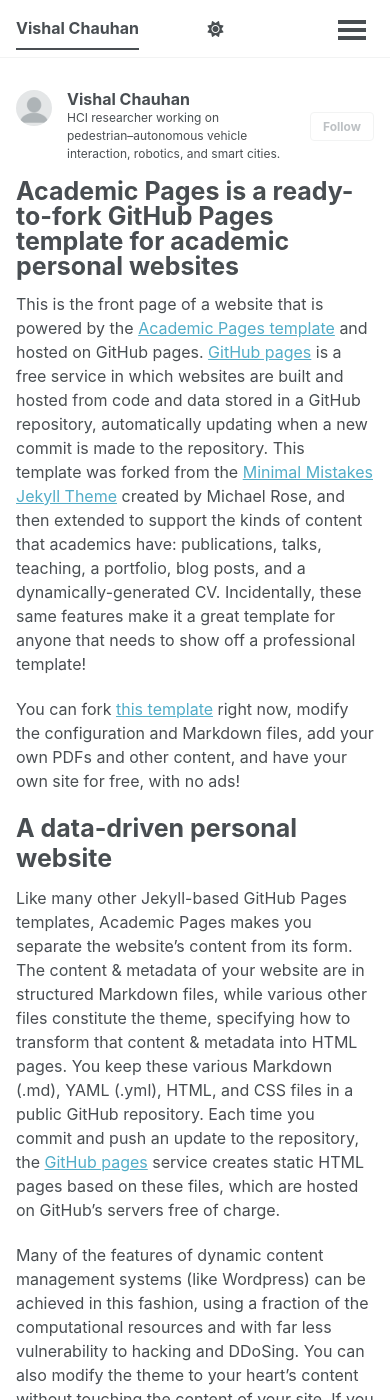
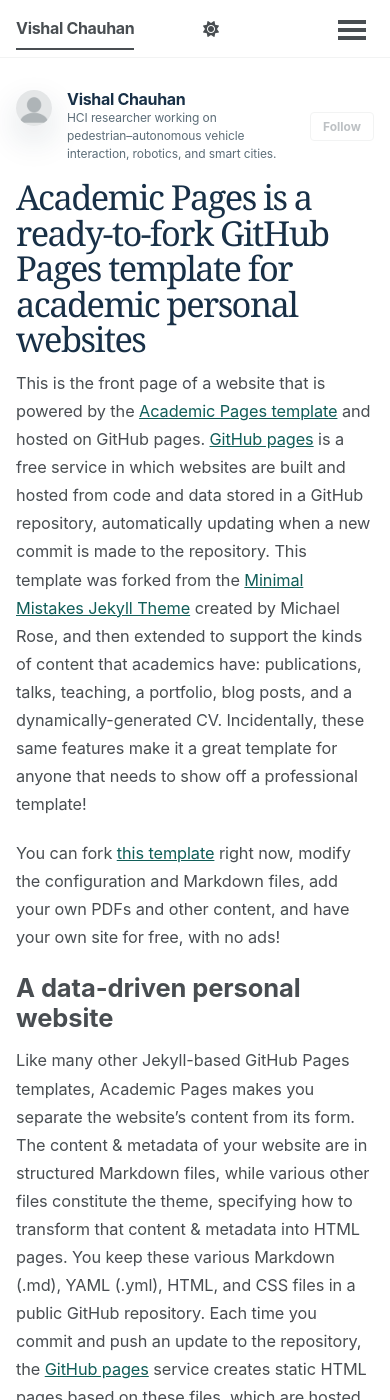
Before and after one commit to vishalchauhan-hi/academic-site-v2, a Jekyll site: the page built from _pages/about.md, in a window 390 px wide and 1400 px high. Built offline with Jekyll 4.4.1, drawn with Linux system fonts in a browser that asks for light colours; a style sheet for code colours, icons or effects is not loaded.

Commit message:
Customize assets/css/main.scss for Vishal's academic site

```diff
--- a/assets/css/main.scss
+++ b/assets/css/main.scss
@@ -37,3 +37,267 @@
     "layout/sidebar",
     "layout/json_cv"
 ;
+
+/* Vishal Chauhan — editorial academic identity layer
+   Keeps the Academic Pages structure while establishing a distinct visual system. */
+:root {
+  --vc-accent: #0f766e;
+  --vc-accent-dark: #115e59;
+  --vc-ink: #183047;
+  --vc-muted: #5c6d78;
+  --vc-surface: #f5f8f6;
+  --vc-card: #ffffff;
+  --vc-rule: #dbe5e1;
+}
+
+html[data-theme="dark"] {
+  --vc-accent: #5eead4;
+  --vc-accent-dark: #99f6e4;
+  --vc-ink: #e8f2f0;
+  --vc-muted: #a9bbb7;
+  --vc-surface: #14211f;
+  --vc-card: #192b28;
+  --vc-rule: #2e4944;
+}
+
+body {
+  letter-spacing: -0.006em;
+}
+
+.masthead {
+  background: color-mix(in srgb, var(--global-bg-color) 94%, transparent);
+  backdrop-filter: blur(12px);
+}
+
+.masthead__menu-item--lg a {
+  color: var(--vc-ink);
+  letter-spacing: -0.02em;
+}
+
+.greedy-nav a:hover,
+.greedy-nav a:focus {
+  color: var(--vc-accent-dark);
+}
+
+.page__title {
+  max-width: 760px;
+  margin-bottom: 0.8rem;
+  color: var(--vc-ink);
+  font-family: Georgia, "Times New Roman", serif;
+  font-size: clamp(2.15rem, 5vw, 4rem);
+  font-weight: 500;
+  letter-spacing: -0.045em;
+  line-height: 1.03;
+}
+
+.page__content {
+  font-size: 1.02rem;
+  line-height: 1.72;
+}
+
+.page__content h2 {
+  margin-top: 3.6rem;
+  padding-bottom: 0.55rem;
+  border-bottom: 1px solid var(--vc-rule);
+  color: var(--vc-ink);
+  font-family: Georgia, "Times New Roman", serif;
+  font-size: clamp(1.55rem, 3vw, 2.15rem);
+  font-weight: 500;
+  letter-spacing: -0.025em;
+}
+
+.page__content a {
+  color: var(--vc-accent-dark);
+}
+
+.vc-kicker {
+  margin: 0 0 1.1rem;
+  color: var(--vc-accent-dark);
+  font-size: 0.72rem;
+  font-weight: 700;
+  letter-spacing: 0.13em;
+  text-transform: uppercase;
+}
+
+.vc-lede {
+  max-width: 760px;
+  margin-bottom: 1.3rem;
+  color: var(--vc-ink);
+  font-family: Georgia, "Times New Roman", serif;
+  font-size: clamp(1.25rem, 2.4vw, 1.65rem);
+  line-height: 1.48;
+}
+
+.vc-actions {
+  display: flex;
+  flex-wrap: wrap;
+  gap: 0.7rem;
+  margin: 1.7rem 0 0;
+}
+
+.page__content .vc-button {
+  display: inline-flex;
+  align-items: center;
+  min-height: 42px;
+  padding: 0.58rem 0.95rem;
+  border: 1px solid var(--vc-rule);
+  border-radius: 999px;
+  color: var(--vc-ink);
+  font-size: 0.82rem;
+  font-weight: 700;
+  text-decoration: none;
+  transition: transform 160ms ease, border-color 160ms ease, background 160ms ease;
+}
+
+.page__content .vc-button:hover {
+  border-color: var(--vc-accent);
+  transform: translateY(-1px);
+}
+
+.page__content .vc-button--primary {
+  border-color: var(--vc-accent-dark);
+  background: var(--vc-accent-dark);
+  color: #fff;
+}
+
+.vc-section-intro {
+  max-width: 720px;
+  color: var(--vc-muted);
+  font-size: 1.04rem;
+}
+
+.vc-card-grid {
+  display: grid;
+  grid-template-columns: repeat(3, minmax(0, 1fr));
+  gap: 0.9rem;
+  margin: 1.35rem 0 1rem;
+}
+
+.vc-card {
+  position: relative;
+  min-height: 270px;
+  padding: 1.25rem;
+  overflow: hidden;
+  border: 1px solid var(--vc-rule);
+  border-radius: 14px;
+  background: var(--vc-card);
+}
+
+.vc-card::after {
+  position: absolute;
+  right: -24px;
+  bottom: -34px;
+  width: 110px;
+  height: 110px;
+  border: 18px solid var(--vc-surface);
+  border-radius: 50%;
+  content: "";
+}
+
+.vc-card__number {
+  color: var(--vc-accent-dark);
+  font-family: ui-monospace, SFMono-Regular, Menlo, Monaco, Consolas, monospace;
+  font-size: 0.75rem;
+  font-weight: 700;
+}
+
+.vc-card .vc-card__label {
+  margin: 1.75rem 0 0.2rem;
+  color: var(--vc-muted);
+  font-size: 0.68rem;
+  font-weight: 700;
+  letter-spacing: 0.1em;
+  text-transform: uppercase;
+}
+
+.vc-card h3 {
+  margin: 0 0 0.65rem;
+  color: var(--vc-ink);
+  font-family: Georgia, "Times New Roman", serif;
+  font-size: 1.22rem;
+  font-weight: 500;
+}
+
+.vc-card p:last-child {
+  position: relative;
+  z-index: 1;
+  margin: 0;
+  color: var(--vc-muted);
+  font-size: 0.86rem;
+  line-height: 1.55;
+}
+
+.vc-methods {
+  display: flex;
+  flex-wrap: wrap;
+  gap: 0.55rem;
+  align-items: center;
+  padding: 0.9rem 0;
+  color: var(--vc-muted);
+  font-size: 0.76rem;
+}
+
+.vc-methods strong {
+  margin-right: 0.25rem;
+  color: var(--vc-ink);
+}
+
+.vc-methods span {
+  padding: 0.26rem 0.55rem;
+  border: 1px solid var(--vc-rule);
+  border-radius: 999px;
+}
+
+.vc-news {
+  border-top: 1px solid var(--vc-rule);
+}
+
+.vc-news__item {
+  display: grid;
+  grid-template-columns: 74px 1fr;
+  gap: 1rem;
+  padding: 0.95rem 0;
+  border-bottom: 1px solid var(--vc-rule);
+}
+
+.vc-news__item time {
+  color: var(--vc-accent-dark);
+  font-family: ui-monospace, SFMono-Regular, Menlo, Monaco, Consolas, monospace;
+  font-size: 0.76rem;
+  font-weight: 700;
+}
+
+.vc-news__item p {
+  margin: 0;
+}
+
+.author__avatar img {
+  border: 0;
+  box-shadow: 0 14px 34px rgba(24, 48, 71, 0.14);
+}
+
+.sidebar .author__name {
+  color: var(--vc-ink);
+  font-weight: 700;
+  letter-spacing: -0.02em;
+}
+
+.author__bio {
+  color: var(--vc-muted);
+}
+
+@media (max-width: 900px) {
+  .vc-card-grid {
+    grid-template-columns: 1fr;
+  }
+
+  .vc-card {
+    min-height: 0;
+  }
+}
+
+@media (prefers-reduced-motion: reduce) {
+  .page__content .vc-button {
+    transition: none;
+  }
+}
```
